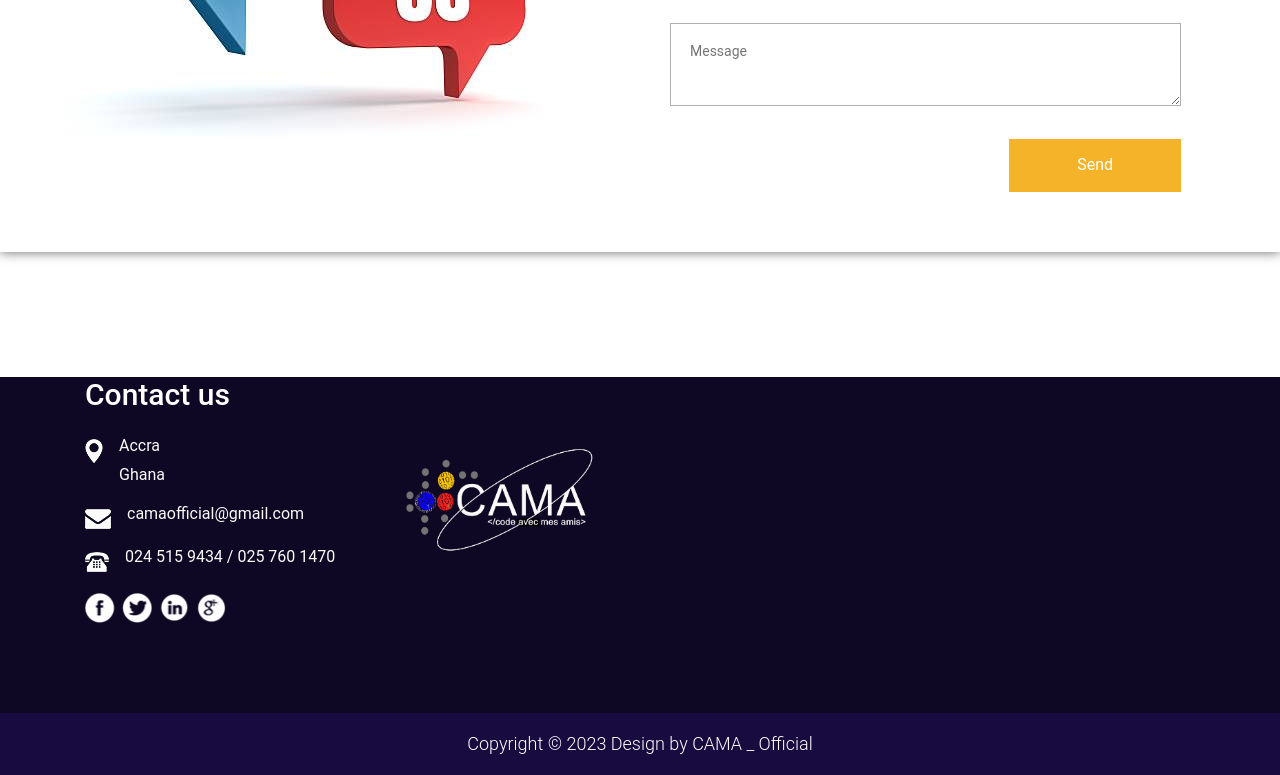
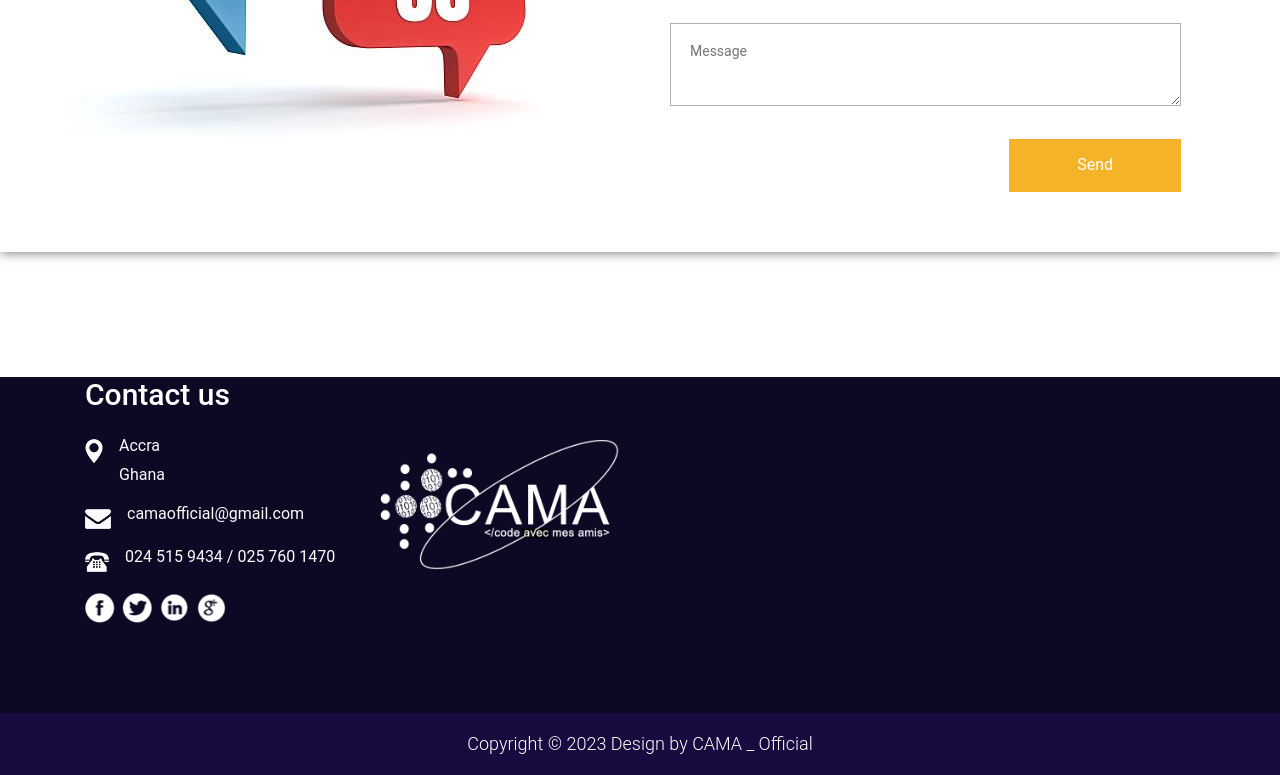
Before and after one commit to cama-github/camaofficial, a plain HTML site: page index.html in a window 1280 px wide. Shown: the part 3460-4235 px from the top of the page. Drawn offline with nearby package versions, Linux system fonts and the light colour scheme; some packages are replaced by stand-ins of ours.

Commit message:
ef0af933ca2bd2fe761ad2a851e340ee47c0dd91 2c2c632f0f42a239de5df78085cb7647d81beba5

```diff
--- a/index.html
+++ b/index.html
@@ -509,7 +509,7 @@
 
                       <div class="col-lg-3 col-md-6 col-sm-6 ">
                         <div class="address">
-                          <a href="index.html"> <img src="images/CAMA_full_white.png" alt="logo"></a>
+                          <a href="index.html"> <img src="images/logo_cama.png" alt="logo"></a>
                         </div>
                       </div>
                     </div>
```
Also changed, not shown: images/logo_cama.png (added).
